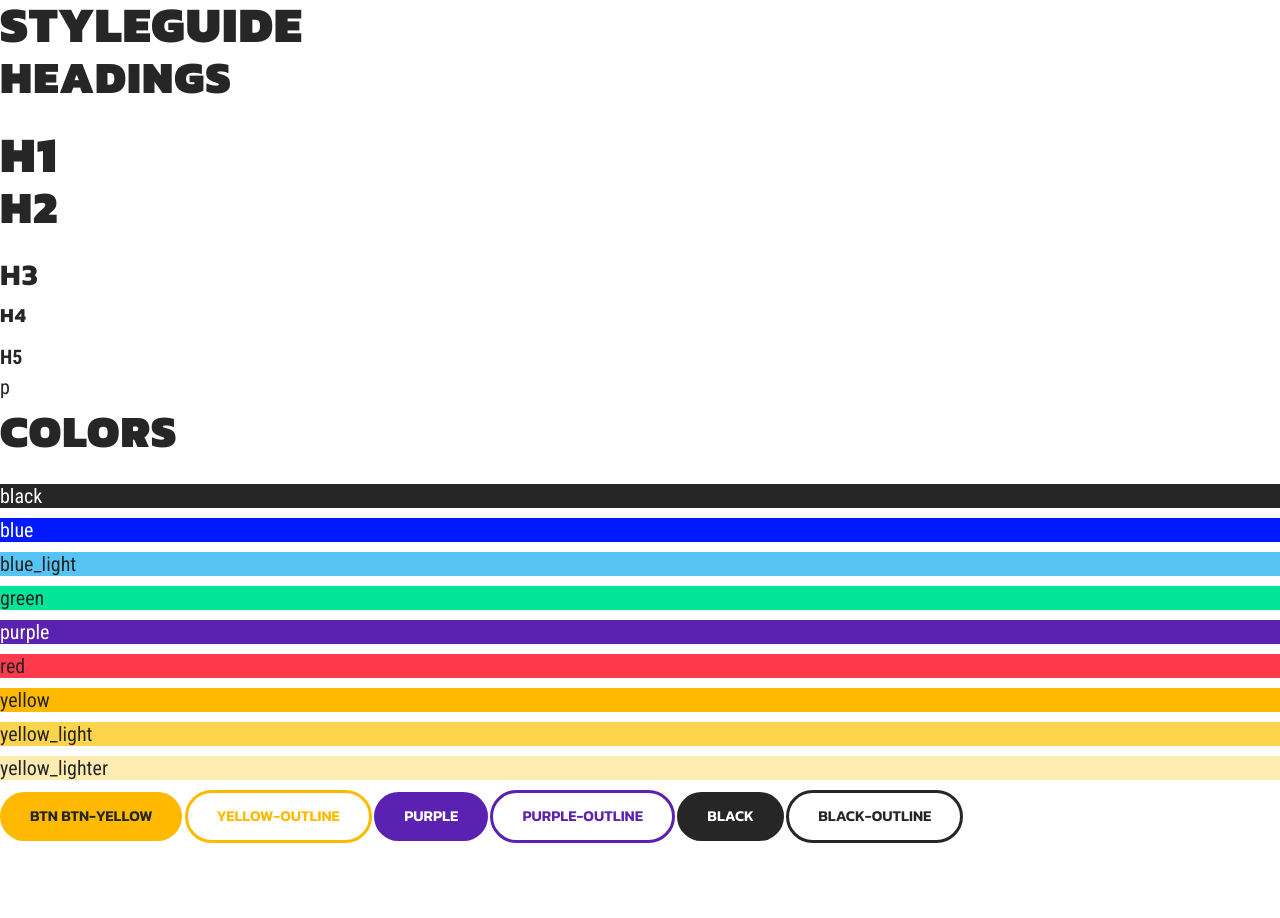
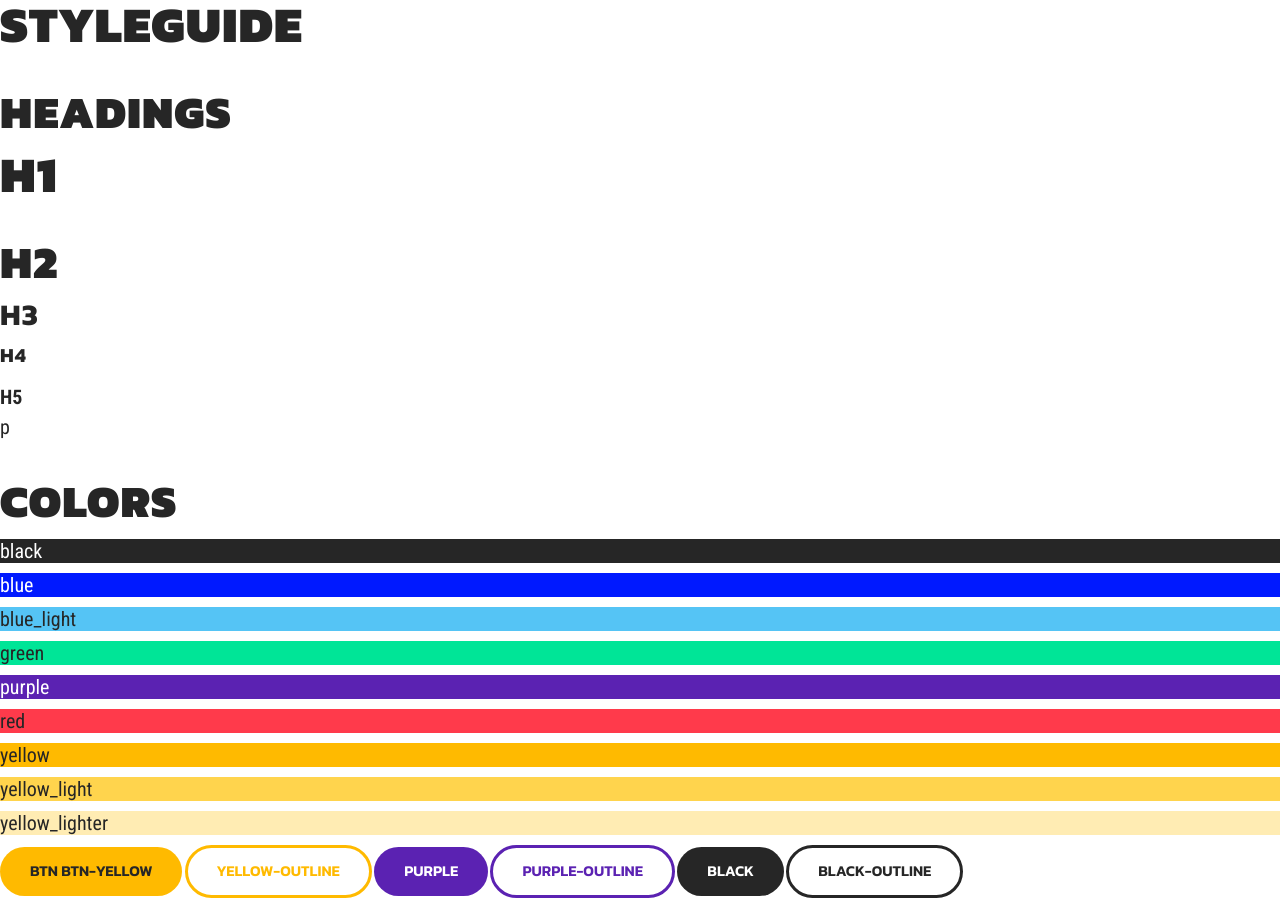
Before and after one commit to fablabbcn/smartcitizen-landing, a Jekyll site: the page styleguide.html, which Jekyll copies as it is, in a window 1280 px wide. Built offline with Jekyll 4.4.1, drawn with Linux system fonts in a browser that asks for light colours.

Commit message:
Fix h2 margin

```diff
--- a/css/local.scss
+++ b/css/local.scss
@@ -44,7 +44,8 @@ h2{
   letter-spacing:1px;
   line-height: 4.5rem;
   text-transform: uppercase;
-  margin-bottom: 30px;
+  margin-top: 40px;
+  margin-bottom: 15px;
 }
 h3{
   margin-bottom: 1.5rem;
```
